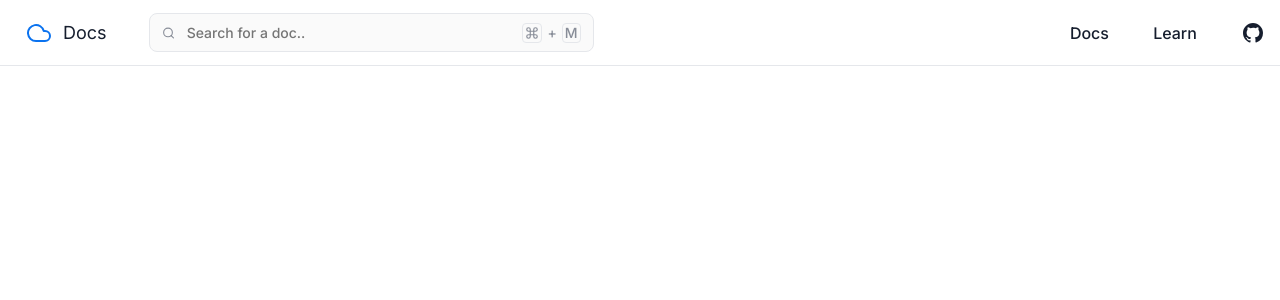
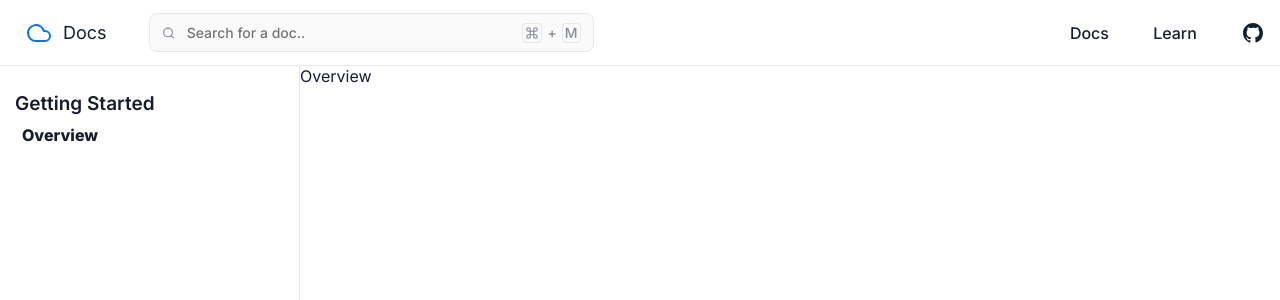
Before and after one commit to RubensKj/docs, a React (Create React App) app in the folder src/main/frontend/: page /get-started in a window 1280 px wide. Shown: the top 300 px of the page. Built offline with nearby package versions, Linux system fonts and the light colour scheme.

Commit message:
Adding tree to get started

```diff
--- a/src/main/frontend/public/index.html
+++ b/src/main/frontend/public/index.html
@@ -7,7 +7,7 @@
     <meta name="theme-color" content="#000000" />
 
     <link rel="preconnect" href="https://fonts.gstatic.com">
-    <link href="https://fonts.googleapis.com/css2?family=Inter:wght@200;300;400;500;800&display=swap" rel="stylesheet">
+    <link href="https://fonts.googleapis.com/css2?family=Inter:wght@200;300;400;500;600;800&display=swap" rel="stylesheet">
 
     <meta
       name="description"
--- /dev/null
+++ b/src/main/frontend/src/code-docs/assets/justify/index.tsx
@@ -0,0 +1,24 @@
+import React from 'react';
+
+import { IconType } from '../../../core/Assets/IconType';
+
+const Justify: React.FC<IconType> = ({ size, color }) => {
+  return (
+    <svg
+      width={size}
+      height={size}
+      viewBox="0 0 24 24"
+      fill="none"
+      stroke={color}
+      strokeWidth="2"
+      strokeLinecap="round"
+      strokeLinejoin="round">
+      <line x1="21" y1="10" x2="3" y2="10"></line>
+      <line x1="21" y1="6" x2="3" y2="6"></line>
+      <line x1="21" y1="14" x2="3" y2="14"></line>
+      <line x1="21" y1="18" x2="3" y2="18"></line>
+    </svg>
+  );
+}
+
+export default Justify;
--- /dev/null
+++ b/src/main/frontend/src/code-docs/components/DocumentationTab/documentation-tab.tsx
@@ -0,0 +1,13 @@
+import React from 'react';
+
+import { Container } from './styles';
+
+const DocumentationTab: React.FC = () => {
+  return (
+    <Container>
+      <p>Overview</p>
+    </Container>
+  );
+}
+
+export default DocumentationTab;
--- /dev/null
+++ b/src/main/frontend/src/code-docs/components/DocumentationTab/styles.ts
@@ -0,0 +1,11 @@
+import styled from 'styled-components';
+
+export const Container = styled.div`
+  margin-left: var(--tree-width);
+
+  transition: 0.22s margin;
+
+  @media only screen and (max-width: 765px) {
+    margin-left: 0 !important;
+  }
+`;
--- /dev/null
+++ b/src/main/frontend/src/code-docs/components/TreeDoc/styles.ts
@@ -0,0 +1,113 @@
+import styled from 'styled-components';
+
+interface TabProps {
+  isOpenTab: boolean;
+}
+
+export const HeaderResponsive = styled.div`
+  display: none;
+  justify-content: center;
+  align-items: center;
+
+  width: 100%;
+  height: var(--sub-header-height-responsive);
+
+  border-bottom: 1px solid var(--border-header-color);
+
+  div {
+    display: flex;
+    justify-content: space-between;
+    align-items: center;
+
+    max-width: var(--max-width);
+    width: 100%;
+    height: 100%;
+
+    padding: var(--padding-header);
+  }
+
+  @media only screen and (max-width: 765px) {
+    display: flex;
+  }
+`;
+
+export const RespLeft = styled.div`
+  display: flex;
+  justify-content: center;
+  align-items: center;
+
+  button {
+    display: flex;
+    justify-content: center;
+    align-items: center;
+
+    background: none;
+    border: none;
+
+    padding: 5px;
+
+    border-radius: 50%;
+
+    cursor: pointer;
+
+    transition: 0.2s background;
+
+    :hover {
+      background: var(--button-hover);
+    }
+  }
+`;
+
+export const Container = styled.div<TabProps>`
+  display: flex;
+  justify-content: flex-start;
+  align-items: flex-start;
+
+  position: fixed;
+  left: 0;
+
+  max-width: var(--tree-width);
+  width: 100%;
+  height: 100%;
+  border-right: 1px solid var(--border-header-color);
+
+  transition: 0.2s width;
+
+  z-index: 10;
+  background: var(--tree-background);
+  overflow: hidden;
+
+  @media only screen and (max-width: 765px) {
+    width: ${props => props.isOpenTab ? '100%' : '0'};
+  }
+
+  .wrapper {
+    width: 100%;
+    height: 100%;
+  }
+`;
+
+export const TitleArea = styled.div`
+  width: 100%;
+
+  margin-top: 12px;
+  padding: 14px 15px 10px;
+
+  h1 {
+    font-size: 19px;
+    font-weight: 600;
+  }
+`;
+
+export const TreeTabsContainer = styled.div`
+  display: flex;
+  flex-direction: column;
+  justify-content: flex-start;
+  align-items: flex-start;
+
+  padding: 0 22px;
+
+  height: 100%;
+
+  overflow-y: auto;
+`;
--- /dev/null
+++ b/src/main/frontend/src/code-docs/components/TreeDoc/tree-tabs.tsx
@@ -0,0 +1,13 @@
+import React from 'react';
+
+import { TreeTabsContainer } from './styles';
+
+const TreeTabs: React.FC = () => {
+  return (
+    <TreeTabsContainer>
+      <h4>Overview</h4>
+    </TreeTabsContainer>
+  );
+}
+
+export default TreeTabs;
--- /dev/null
+++ b/src/main/frontend/src/code-docs/components/TreeDoc/tree.tsx
@@ -0,0 +1,39 @@
+import React, { useState } from 'react';
+import Justify from '../../assets/justify';
+
+import TreeTabs from './tree-tabs';
+import { HeaderResponsive, RespLeft, Container, TitleArea } from './styles';
+
+const TreeDoc: React.FC = () => {
+  const [isOpenTab, setIsOpenTab] = useState<boolean>(false);
+
+  const toggleTab = () => {
+    setIsOpenTab(!isOpenTab);
+  }
+
+  return (
+    <React.Fragment>
+      <HeaderResponsive>
+        <div>
+          <RespLeft>
+            <button onClick={toggleTab}>
+              <Justify size={24} color="#0A72EF" />
+            </button>
+          </RespLeft>
+        </div>
+      </HeaderResponsive>
+      <Container isOpenTab={isOpenTab}>
+        <div className="wrapper">
+          <TitleArea>
+            <h1>Getting Started</h1>
+          </TitleArea>
+          <TreeTabs>
+            <p>Hello World</p>
+          </TreeTabs>
+        </div>
+      </Container>
+    </React.Fragment>
+  );
+}
+
+export default TreeDoc;
--- /dev/null
+++ b/src/main/frontend/src/code-docs/pages/starting/index.tsx
@@ -0,0 +1,18 @@
+import React from 'react';
+
+// Components
+import TreeDoc from '../../components/TreeDoc/tree';
+import DocumentationTab from '../../components/DocumentationTab/documentation-tab';
+
+import { Container } from './styles';
+
+const Starting: React.FC = () => {
+  return (
+    <React.Fragment>
+      <TreeDoc />
+      <DocumentationTab />
+    </React.Fragment>
+  );
+}
+
+export default Starting;
--- /dev/null
+++ b/src/main/frontend/src/code-docs/pages/starting/styles.ts
@@ -0,0 +1,6 @@
+import styled from 'styled-components';
+
+export const Container = styled.div`
+  width: 100%;
+  height: 100%;
+`;
--- a/src/main/frontend/src/core/Header/styles.ts
+++ b/src/main/frontend/src/core/Header/styles.ts
@@ -16,7 +16,7 @@ export const Content = styled.div`
   justify-content: space-between;
   align-items: center;
 
-  padding: 0 15px;
+  padding: var(--padding-header);
 
   max-width: 1378px;
   width: 100%;
--- a/src/main/frontend/src/core/Router/index.tsx
+++ b/src/main/frontend/src/core/Router/index.tsx
@@ -3,6 +3,7 @@ import { BrowserRouter, Switch, Route } from 'react-router-dom';
 
 // Pages
 import Docs from '../../code-docs/pages/docs';
+import GetStarted from '../../code-docs/pages/starting';
 
 // Home
 import Home from '../../code-docs/pages/home';
@@ -13,6 +14,7 @@ const Router: React.FC = () => {
       <Switch>
         <Route exact path='/' component={Home} />
         <Route path='/docs' component={Docs} />
+        <Route path='/get-started' component={GetStarted} />
       </Switch>
     </BrowserRouter>
   );
--- a/src/main/frontend/src/core/Styles/global.ts
+++ b/src/main/frontend/src/core/Styles/global.ts
@@ -9,6 +9,7 @@ const GlobalStyle = createGlobalStyle`
   }
 
   html body #root {
+    height: 100%;
     color: #161e2e;
   }
 
@@ -28,12 +29,22 @@ const GlobalStyle = createGlobalStyle`
     --max-width: 1328px;
     --max-width-benefits-card: 335px;
 
+    --padding-header: 0 15px;
+
+    --button-hover: #f1f1f1;
+
+
+    --tree-background: #FFF;
+    --tree-width: 300px;
+
     --border-opacity: 1;
     --text-opacity: 0.8;
 
     --header-height: 66px;
     --space-x-reverse: -0.38;
 
+    --sub-header-height-responsive: 48px;
+
     --border-header-color: rgba(229,231,235,var(--border-opacity));
   }
 `;
```
